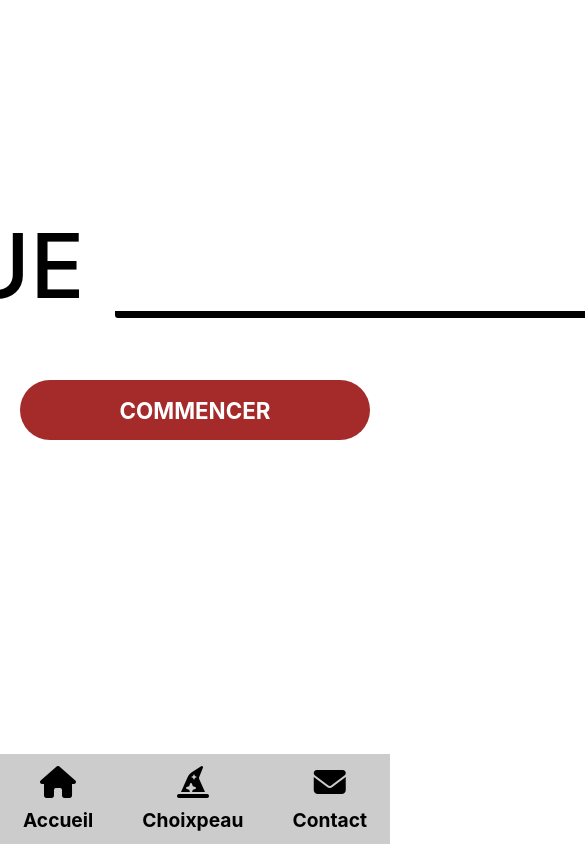
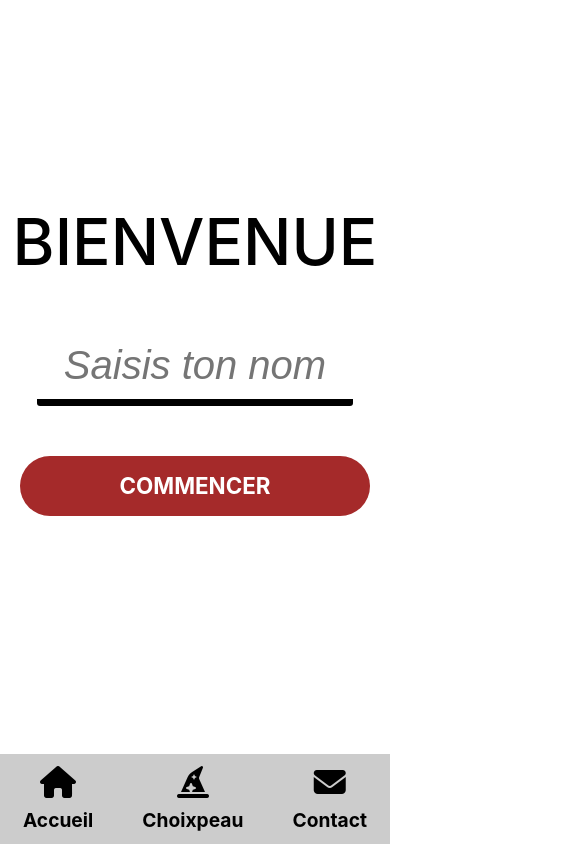
Before and after one commit to nicolas-frzt/choixpeau-magique, a React (Create React App) app: page / in a window 390 px wide. Both pictures are taken after a click on the item "Choixpeau". Shown: the top 844 px of the page, 585 px wide, since content can reach past the window. Built offline with nearby package versions, Linux system fonts and the light colour scheme.

Commit message:
Page Choixpeau responsive

```diff
--- a/src/pages/Choixpeau.jsx
+++ b/src/pages/Choixpeau.jsx
@@ -1,6 +1,5 @@
 import "../styles/Choixpeau.css";
 import Boutton from "../components/Button"
-import {useState} from 'react';
 import PageUser from "./Page_User";
 
 function Choixpeau({ pageActuelle, updatePageActuelle, maisonFinale, setMaisonFinale, nom, setName }) {
@@ -16,7 +15,7 @@ function Choixpeau({ pageActuelle, updatePageActuelle, maisonFinale, setMaisonFi
             <div className="choixpeau">
                 <div className="contenu">
                     <h1>Bienvenue</h1>
-                    <input type="text" autoFocus={true} onChange={
+                    <input type="text" placeholder="Saisis ton nom" autoFocus={true} onChange={
                         (e) => { setName(e.target.value); }
                         } value={nom} onKeyDown={
                             (touche) => {
--- a/src/styles/Choixpeau.css
+++ b/src/styles/Choixpeau.css
@@ -32,8 +32,44 @@
     width: 700px;
 }
 
+.choixpeau .contenu input::placeholder {
+    font-style: italic;
+    font-size: 0.7em;
+}
+
 .choixpeau .bouttons {
     display: flex;
     align-items: center;
     justify-content: center;
 }
+
+@media screen and (max-width: 1250px) {
+    .choixpeau {
+        min-height: 80vh;
+    }
+    .choixpeau .contenu {
+        flex-direction: column;
+        margin-bottom: 50px;
+        width: 100%;
+    }
+    .choixpeau .contenu h1 {
+        margin-bottom: 40px;
+    }
+    .choixpeau .contenu input {
+        width: 80%;
+        margin-left: 0;
+    }
+}
+
+@media screen and (max-width: 500px) {
+    .choixpeau .contenu h1 {
+        font-size: 4em;
+        margin-bottom: 20px;
+    }
+}
+
+@media screen and (max-width: 470px) {
+    .choixpeau .contenu input::placeholder {
+        font-size: 0.5em;
+    }
+}
```
